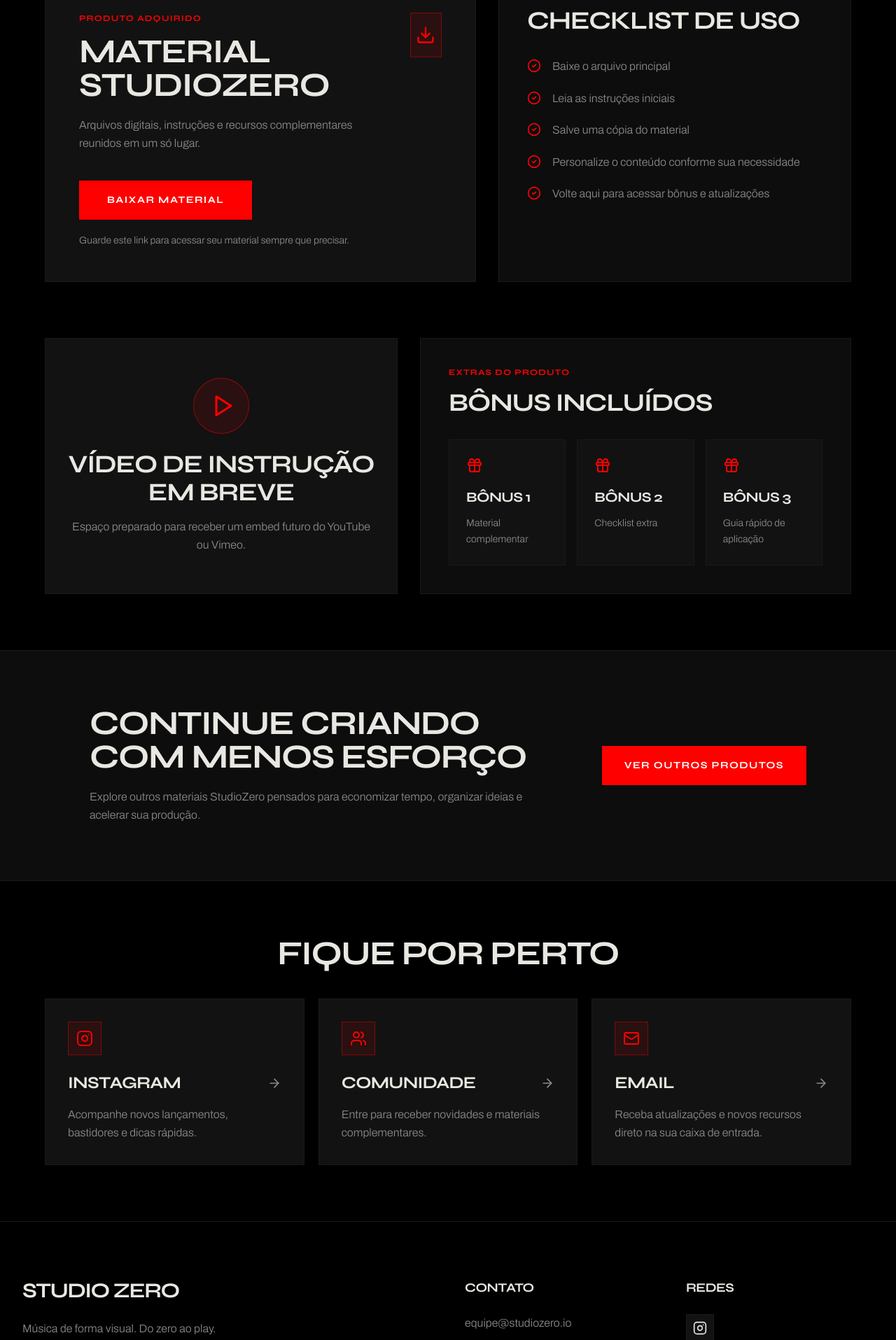
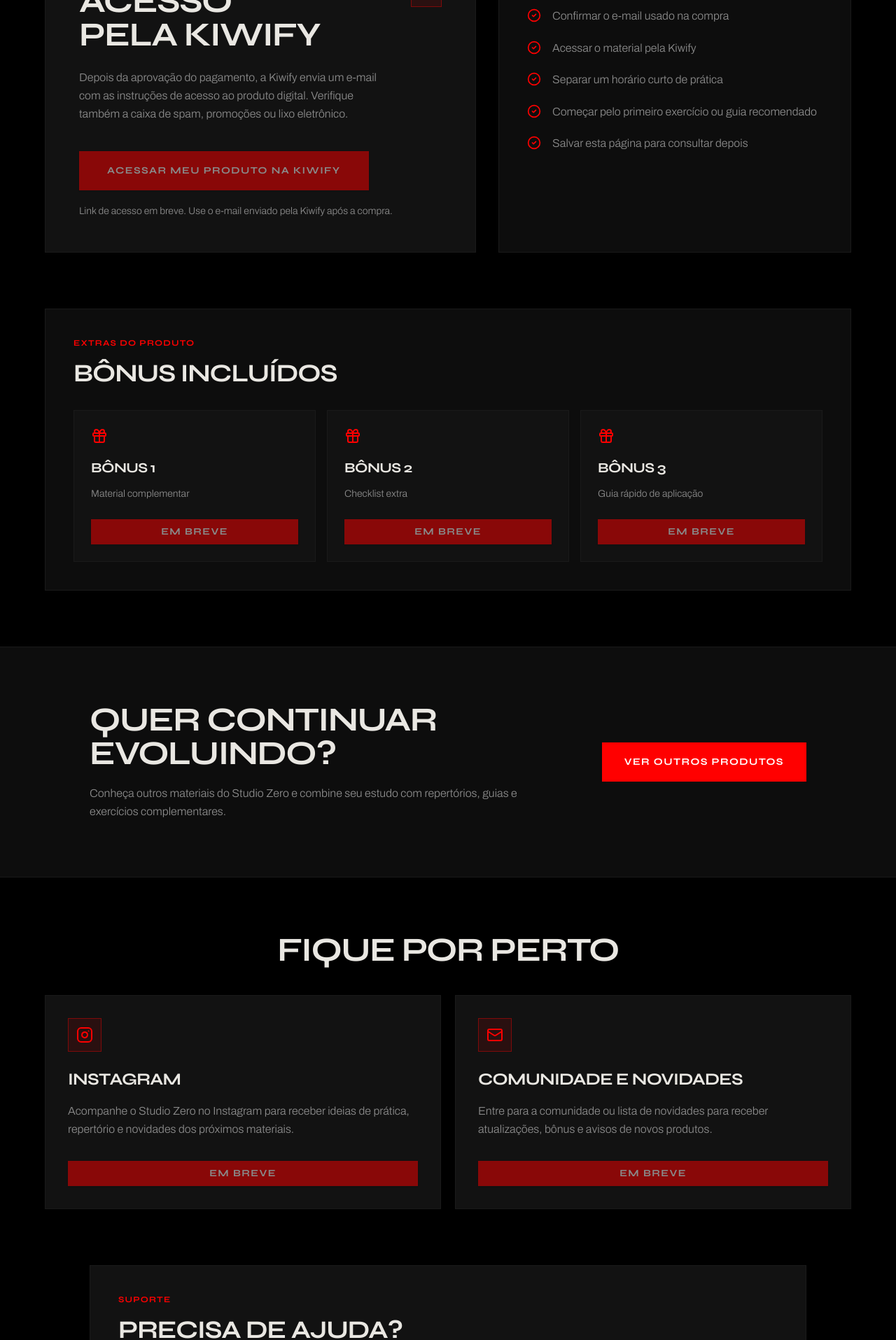
Before and after one commit to Tiffanylimaa/studiozero, a React (Vite) app in the folder apps/web/: page /acesso-material in a window 1280 px wide. Shown: the part 780-2695 px from the top of the page at 70% size. Built offline with nearby package versions, Linux system fonts and the light colour scheme.

Commit message:
Prepare Kiwify checkout flow

```diff
--- a/apps/web/src/App.jsx
+++ b/apps/web/src/App.jsx
@@ -12,6 +12,7 @@
 import UkulelePage from './pages/UkulelePage.jsx';
 import PrivacidadePage from '@/pages/PrivacidadePage.jsx';
 import AcessoMaterialPage from '@/pages/AcessoMaterialPage.jsx';
+import ProdutosPage from '@/pages/ProdutosPage.jsx';
 
 function App() {
   return (
@@ -26,6 +27,7 @@
         <Route path="/teclado" element={<TecladoPage />} />
         <Route path="/violao" element={<ViolaoPage />} />
         <Route path="/ukulele" element={<UkulelePage />} />
+        <Route path="/produtos" element={<ProdutosPage />} />
         <Route path="/privacidade" element={<PrivacidadePage />} />
         <Route path="/acesso-material" element={<AcessoMaterialPage />} />
         <Route path="*" element={<NotFound />} />
--- a/apps/web/src/pages/AcessoMaterialPage.jsx
+++ b/apps/web/src/pages/AcessoMaterialPage.jsx
@@ -4,67 +4,41 @@
 import {
   ArrowRight,
   CheckCircle2,
-  Download,
   Gift,
   Instagram,
   Mail,
-  Play,
+  ShieldCheck,
   Users,
 } from 'lucide-react';
 import Header from '@/components/Header.jsx';
 import Footer from '@/components/Footer.jsx';
 import { Button } from '@/components/ui/button';
 
-const material = {
-  name: 'Material StudioZero',
-  description: 'Arquivos digitais, instruções e recursos complementares reunidos em um só lugar.',
-  downloadUrl: '#', // Placeholder: trocar pelo link final do material.
-};
+const kiwifyAccessUrl = "";
+const instagramUrl = "";
+const communityUrl = "";
+const supportEmail = "";
 
 const checklist = [
-  'Baixe o arquivo principal',
-  'Leia as instruções iniciais',
-  'Salve uma cópia do material',
-  'Personalize o conteúdo conforme sua necessidade',
-  'Volte aqui para acessar bônus e atualizações',
+  'Confirmar o e-mail usado na compra',
+  'Acessar o material pela Kiwify',
+  'Separar um horário curto de prática',
+  'Começar pelo primeiro exercício ou guia recomendado',
+  'Salvar esta página para consultar depois',
 ];
 
 const bonuses = [
   {
     title: 'Bônus 1',
     description: 'Material complementar',
-    href: '#',
   },
   {
     title: 'Bônus 2',
     description: 'Checklist extra',
-    href: '#',
   },
   {
     title: 'Bônus 3',
     description: 'Guia rápido de aplicação',
-    href: '#',
-  },
-];
-
-const communityLinks = [
-  {
-    title: 'Instagram',
-    description: 'Acompanhe novos lançamentos, bastidores e dicas rápidas.',
-    href: '#',
-    icon: Instagram,
-  },
-  {
-    title: 'Comunidade',
-    description: 'Entre para receber novidades e materiais complementares.',
-    href: '#',
-    icon: Users,
-  },
-  {
-    title: 'Email',
-    description: 'Receba atualizações e novos recursos direto na sua caixa de entrada.',
-    href: '#',
-    icon: Mail,
   },
 ];
 
@@ -75,7 +49,7 @@
         <title>Acesso ao Material | Studio Zero</title>
         <meta
           name="description"
-          content="Portal de acesso aos materiais digitais comprados no Studio Zero."
+          content="Página de pós-compra para acessar materiais digitais do Studio Zero pela Kiwify."
         />
       </Helmet>
 
@@ -86,13 +60,14 @@
           <div className="absolute inset-0 bg-[radial-gradient(circle_at_top_right,rgba(232,32,42,0.16),transparent_36%),radial-gradient(circle_at_bottom_left,rgba(34,96,204,0.12),transparent_34%)] pointer-events-none" />
           <div className="relative max-w-5xl mx-auto">
             <p className="text-primary font-syne uppercase tracking-widest text-sm mb-6">
-              Portal de acesso
+              Studio Zero
             </p>
             <h1 className="text-5xl md:text-7xl mb-8 leading-none max-w-4xl">
-              Seu material StudioZero está pronto
+              Sua compra foi recebida.
             </h1>
             <p className="text-muted-foreground text-lg md:text-xl font-light max-w-3xl leading-relaxed">
-              Acesse o conteúdo, baixe os arquivos e veja as instruções para aproveitar melhor o produto.
+              Agora é só acessar o material e começar sua prática. Se você comprou pela Kiwify,
+              o acesso também será enviado para o e-mail usado na compra.
             </p>
           </div>
         </section>
@@ -103,31 +78,41 @@
               <div className="flex items-start justify-between gap-6 mb-10">
                 <div>
                   <p className="text-primary font-syne uppercase tracking-widest text-xs mb-4">
-                    Produto adquirido
+                    Como acessar
                   </p>
-                  <h2 className="text-3xl md:text-5xl mb-5">{material.name}</h2>
+                  <h2 className="text-3xl md:text-5xl mb-6">Acesso pela Kiwify</h2>
                   <p className="text-muted-foreground font-light leading-relaxed max-w-2xl">
-                    {material.description}
+                    Depois da aprovação do pagamento, a Kiwify envia um e-mail com as instruções
+                    de acesso ao produto digital. Verifique também a caixa de spam, promoções ou
+                    lixo eletrônico.
                   </p>
                 </div>
                 <div className="hidden md:flex w-16 h-16 border border-primary/40 bg-primary/10 items-center justify-center text-primary">
-                  <Download className="w-7 h-7" />
+                  <ShieldCheck className="w-7 h-7" />
                 </div>
               </div>
 
-              <a href={material.downloadUrl}>
-                <Button className="w-full md:w-auto bg-primary hover:bg-primary/90 text-white rounded-sm px-10 py-7 font-syne uppercase tracking-widest">
-                  Baixar material
+              {kiwifyAccessUrl ? (
+                <Button asChild className="w-full md:w-auto bg-primary hover:bg-primary/90 text-white rounded-sm px-10 py-7 font-syne uppercase tracking-widest">
+                  <a href={kiwifyAccessUrl} target="_blank" rel="noopener noreferrer">
+                    Acessar meu produto na Kiwify
+                  </a>
                 </Button>
-              </a>
+              ) : (
+                <Button disabled className="w-full md:w-auto bg-primary hover:bg-primary/90 text-white rounded-sm px-10 py-7 font-syne uppercase tracking-widest">
+                  Acessar meu produto na Kiwify
+                </Button>
+              )}
 
+              {!kiwifyAccessUrl && (
                 <p className="text-sm text-muted-foreground mt-5 font-light">
-                Guarde este link para acessar seu material sempre que precisar.
+                  Link de acesso em breve. Use o e-mail enviado pela Kiwify após a compra.
                 </p>
+              )}
             </article>
 
             <aside className="bg-section-contrast border border-border p-8 md:p-10">
-              <h2 className="text-3xl md:text-4xl mb-8">Checklist de uso</h2>
+              <h2 className="text-3xl md:text-4xl mb-8">Primeiros passos</h2>
               <ul className="space-y-5">
                 {checklist.map((item) => (
                   <li key={item} className="flex gap-4 text-muted-foreground font-light">
@@ -141,39 +126,24 @@
         </section>
 
         <section className="px-6 pb-16 md:pb-20">
-          <div className="max-w-6xl mx-auto grid grid-cols-1 lg:grid-cols-[0.9fr_1.1fr] gap-8">
-            <div className="bg-card border border-border min-h-[280px] flex flex-col items-center justify-center text-center p-8">
-              <div className="w-20 h-20 rounded-full border border-primary/50 bg-primary/10 flex items-center justify-center text-primary mb-6">
-                <Play className="w-9 h-9 ml-1" />
-              </div>
-              <h2 className="text-3xl md:text-4xl mb-4">Vídeo de instrução em breve</h2>
-              <p className="text-muted-foreground font-light max-w-md">
-                Espaço preparado para receber um embed futuro do YouTube ou Vimeo.
-              </p>
-            </div>
-
-            <div className="bg-section-contrast border border-border p-8 md:p-10">
+          <div className="max-w-6xl mx-auto bg-section-contrast border border-border p-8 md:p-10">
             <p className="text-primary font-syne uppercase tracking-widest text-xs mb-4">
               Extras do produto
             </p>
             <h2 className="text-3xl md:text-4xl mb-8">Bônus incluídos</h2>
             <div className="grid grid-cols-1 md:grid-cols-3 gap-4">
               {bonuses.map((bonus) => (
-                  <a
-                    key={bonus.title}
-                    href={bonus.href}
-                    className="border border-border bg-card p-6 hover:border-primary/60 transition-colors group"
-                  >
+                <div key={bonus.title} className="border border-border bg-card p-6">
                   <Gift className="w-6 h-6 text-primary mb-5" />
-                    <h3 className="text-xl mb-3 group-hover:text-primary transition-colors">
-                      {bonus.title}
-                    </h3>
-                    <p className="text-sm text-muted-foreground font-light leading-relaxed">
+                  <h3 className="text-xl mb-3">{bonus.title}</h3>
+                  <p className="text-sm text-muted-foreground font-light leading-relaxed mb-6">
                     {bonus.description}
                   </p>
-                  </a>
+                  <Button disabled className="w-full bg-primary hover:bg-primary/90 text-white rounded-sm font-syne uppercase tracking-widest">
+                    Em breve
+                  </Button>
+                </div>
               ))}
-              </div>
             </div>
           </div>
         </section>
@@ -181,12 +151,13 @@
         <section className="px-6 py-16 md:py-20 border-y border-border bg-section-contrast">
           <div className="max-w-5xl mx-auto flex flex-col md:flex-row md:items-center md:justify-between gap-8">
             <div>
-              <h2 className="text-4xl md:text-5xl mb-5">Continue criando com menos esforço</h2>
+              <h2 className="text-4xl md:text-5xl mb-5">Quer continuar evoluindo?</h2>
               <p className="text-muted-foreground font-light leading-relaxed max-w-2xl">
-                Explore outros materiais StudioZero pensados para economizar tempo, organizar ideias e acelerar sua produção.
+                Conheça outros materiais do Studio Zero e combine seu estudo com repertórios, guias
+                e exercícios complementares.
               </p>
             </div>
-            <Link to="/">
+            <Link to="/produtos">
               <Button className="bg-primary hover:bg-primary/90 text-white rounded-sm px-8 py-7 font-syne uppercase tracking-widest whitespace-nowrap">
                 Ver outros produtos
               </Button>
@@ -197,26 +168,73 @@
         <section className="px-6 py-16 md:py-20">
           <div className="max-w-6xl mx-auto">
             <h2 className="text-4xl md:text-5xl mb-10 text-center">Fique por perto</h2>
-            <div className="grid grid-cols-1 md:grid-cols-3 gap-5">
-              {communityLinks.map(({ title, description, href, icon: Icon }) => (
-                <a
-                  key={title}
-                  href={href}
-                  className="bg-card border border-border p-8 hover:border-primary/60 transition-colors group"
-                >
+            <div className="grid grid-cols-1 md:grid-cols-2 gap-5">
+              <div className="bg-card border border-border p-8">
                 <div className="w-12 h-12 border border-primary/40 bg-primary/10 flex items-center justify-center text-primary mb-6">
-                    <Icon className="w-6 h-6" />
+                  <Instagram className="w-6 h-6" />
                 </div>
-                  <div className="flex items-center justify-between gap-4 mb-4">
-                    <h3 className="text-2xl group-hover:text-primary transition-colors">{title}</h3>
-                    <ArrowRight className="w-5 h-5 text-muted-foreground group-hover:text-primary transition-colors" />
+                <h3 className="text-2xl mb-4">Instagram</h3>
+                <p className="text-muted-foreground font-light leading-relaxed mb-8">
+                  Acompanhe o Studio Zero no Instagram para receber ideias de prática, repertório e novidades dos próximos materiais.
+                </p>
+                {instagramUrl ? (
+                  <Button asChild className="w-full bg-primary hover:bg-primary/90 text-white rounded-sm font-syne uppercase tracking-widest">
+                    <a href={instagramUrl} target="_blank" rel="noopener noreferrer">
+                      Acompanhar no Instagram
+                    </a>
+                  </Button>
+                ) : (
+                  <Button disabled className="w-full bg-primary hover:bg-primary/90 text-white rounded-sm font-syne uppercase tracking-widest">
+                    Em breve
+                  </Button>
+                )}
               </div>
-                  <p className="text-muted-foreground font-light leading-relaxed">
-                    {description}
+
+              <div className="bg-card border border-border p-8">
+                <div className="w-12 h-12 border border-primary/40 bg-primary/10 flex items-center justify-center text-primary mb-6">
+                  {communityUrl ? <Users className="w-6 h-6" /> : <Mail className="w-6 h-6" />}
+                </div>
+                <h3 className="text-2xl mb-4">Comunidade e novidades</h3>
+                <p className="text-muted-foreground font-light leading-relaxed mb-8">
+                  Entre para a comunidade ou lista de novidades para receber atualizações, bônus e avisos de novos produtos.
                 </p>
+                {communityUrl ? (
+                  <Button asChild className="w-full bg-primary hover:bg-primary/90 text-white rounded-sm font-syne uppercase tracking-widest">
+                    <a href={communityUrl} target="_blank" rel="noopener noreferrer">
+                      Entrar na comunidade
                     </a>
-              ))}
+                  </Button>
+                ) : (
+                  <Button disabled className="w-full bg-primary hover:bg-primary/90 text-white rounded-sm font-syne uppercase tracking-widest">
+                    Em breve
+                  </Button>
+                )}
               </div>
+            </div>
+          </div>
+        </section>
+
+        <section className="px-6 pb-16 md:pb-20">
+          <div className="max-w-5xl mx-auto bg-card border border-border p-8 md:p-10">
+            <p className="text-primary font-syne uppercase tracking-widest text-xs mb-4">
+              Suporte
+            </p>
+            <h2 className="text-3xl md:text-4xl mb-5">Precisa de ajuda?</h2>
+            <p className="text-muted-foreground font-light leading-relaxed mb-8">
+              Se tiver dificuldade de acesso, entre em contato pelo e-mail de suporte informado pelo Studio Zero.
+            </p>
+            {supportEmail ? (
+              <Button asChild className="bg-primary hover:bg-primary/90 text-white rounded-sm px-8 py-6 font-syne uppercase tracking-widest">
+                <a href={`mailto:${supportEmail}`}>
+                  Enviar e-mail
+                </a>
+              </Button>
+            ) : (
+              <div className="inline-flex items-center gap-3 text-sm text-muted-foreground uppercase tracking-widest">
+                <ArrowRight className="w-4 h-4 text-primary" />
+                E-mail de suporte em breve
+              </div>
+            )}
           </div>
         </section>
       </main>
--- a/apps/web/src/pages/SobrePage.jsx
+++ b/apps/web/src/pages/SobrePage.jsx
@@ -111,7 +111,7 @@
         <section className="py-32 px-6 border-t border-border text-center">
           <div className="max-w-3xl mx-auto">
             <h2 className="text-4xl md:text-6xl mb-10">Faça parte da revolução.</h2>
-            <Link to="/">
+            <Link to="/produtos">
               <Button className="bg-primary hover:bg-primary/90 text-white rounded-sm px-12 py-8 text-xl font-syne uppercase tracking-widest">
                 Ver Produtos
               </Button>
```
Also changed, not shown: apps/web/src/pages/BaixoPage.jsx (+14 -3 lines), apps/web/src/pages/BateriaPage.jsx (+14 -3 lines), apps/web/src/pages/GuitarraPage.jsx (+14 -3 lines), apps/web/src/pages/HomePage.jsx (+14 -3 lines), apps/web/src/pages/ProdutosPage.jsx (+14 -3 lines), apps/web/src/pages/TecladoPage.jsx (+14 -3 lines), apps/web/src/pages/UkulelePage.jsx (+14 -3 lines), apps/web/src/pages/ViolaoPage.jsx (+14 -3 lines), 1 other file (tests, documents, lock files or other folders). Lines whose indentation alone changed are shown as unchanged.
